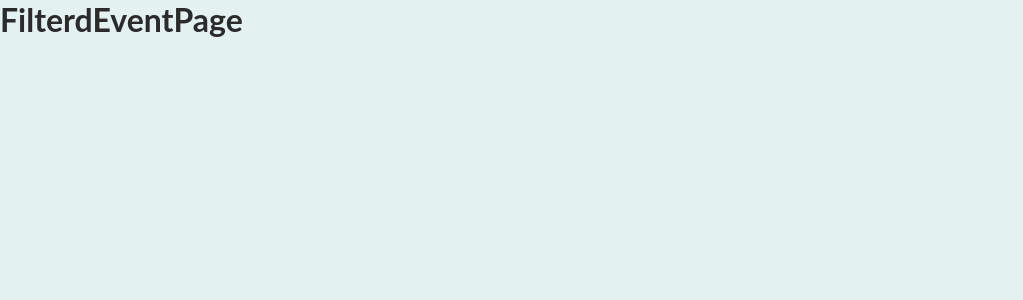
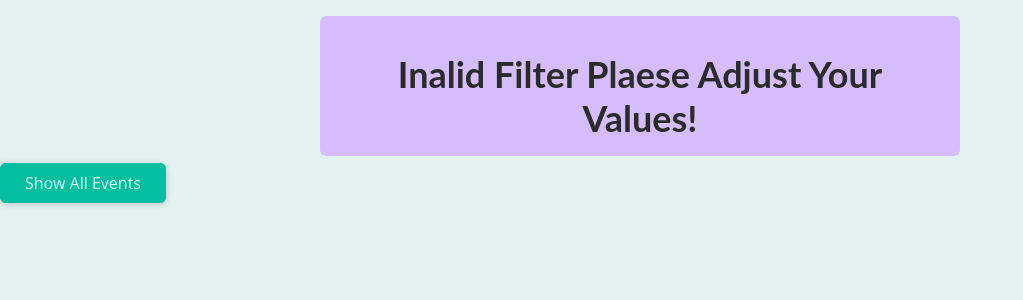
Before and after one commit to Muhmmedmedhat0/my-next, a Next.js app: page /events/e2 in a window 1280 px wide. Shown: the top 300 px of the page, without its empty margins (0-1023 px from the left). Built offline with nearby package versions, Linux system fonts and the light colour scheme.

Commit message:
done Working with File-based Routing

```diff
--- a/components/events/event-search.js
+++ b/components/events/event-search.js
@@ -14,7 +14,7 @@ function EventsSearch(props) {
     props.onSearch(selectedYear, selectedMonth);
   }
   return (
-    <from className={classes.form}>
+    <form className={classes.form}>
       <div className={classes.controls}>
         <div className={classes.control}>
           <label htmlFor="year">Year</label>
@@ -44,7 +44,7 @@ function EventsSearch(props) {
       <Button onClick={submitHandler} type="submit">
         Find Events
       </Button>
-    </from>
+    </form>
   );
 }
 
--- /dev/null
+++ b/components/events/results-title.js
@@ -0,0 +1,20 @@
+import Button from '../ui/button';
+import classes from './results-title.module.css';
+
+function ResultsTitle(props) {
+  const { date } = props;
+
+  const humanReadableDate = new Date(date).toLocaleDateString('en-US', {
+    month: 'long',
+    year: 'numeric',
+  });
+
+  return (
+    <section className={classes.title}>
+      <h1>Events in {humanReadableDate}</h1>
+      <Button link='/events'>Show all events</Button>
+    </section>
+  );
+}
+
+export default ResultsTitle;
--- /dev/null
+++ b/components/events/results-title.module.css
@@ -0,0 +1,6 @@
+.title {
+  margin: 2rem auto;
+  width: 90%;
+  max-width: 40rem;
+  text-align: center;
+}
--- /dev/null
+++ b/components/ui/error-alert.js
@@ -0,0 +1,7 @@
+import classes from './error-alert.module.css';
+
+function ErrorAlert(props) {
+  return <div className={classes.alert}>{props.children}</div>;
+}
+
+export default ErrorAlert;
--- /dev/null
+++ b/components/ui/error-alert.module.css
@@ -0,0 +1,12 @@
+.alert {
+  margin: 1rem auto;
+  padding: 1rem 2rem;
+  width: 90%;
+  max-width: 40rem;
+  background-color: #d5bdfc;
+  color: #38028d;
+  font-weight: bold;
+  font-size: 1.5rem;
+  text-align: center;
+  border-radius: 6px;
+}
--- a/pages/events/[...slug].js
+++ b/pages/events/[...slug].js
@@ -1,10 +1,62 @@
+import { useRouter } from "next/router";
 import React from "react";
+import { getFilteredEvents } from "../../dummy-data";
+import EventList from "../../components/events/event-list";
+import ResultsTitle from "../../components/events/results-title";
+import Button from "../../components/ui/button";
+import ErrorAlert from "../../components/ui/error-alert";
 
 function FilterdEventPage() {
+  const router = useRouter();
+  const filterdData = router.query.slug;
+  if (!filterdData) {
+    return <p className="center">Loading...</p>;
+  }
+  const filterdYear = filterdData[0];
+  const filterdMonth = filterdData[1];
+  const numYear = +filterdYear;
+  const numMonth = +filterdMonth;
+  if (
+    isNaN(numYear) ||
+    isNaN(numMonth) ||
+    numYear > 2030 ||
+    numYear < 2023 ||
+    numMonth > 12 ||
+    numMonth < 1
+  ) {
+    return (
+      <>
+        <ErrorAlert>
+          <h2 className="center">Inalid Filter Plaese Adjust Your Values!</h2>
+        </ErrorAlert>
+        <Button link="/events">Show All Events</Button>
+      </>
+    );
+  }
+  const filterEvents = getFilteredEvents({ year: numYear, month: numMonth });
+
+  if (!filterEvents || !filterEvents.length === 0) {
+    return;
+  }
+  const date = new Date(numYear, numMonth - 1);
   return (
-    <div>
-      <h1>FilterdEventPage</h1>
-    </div>
+    <>
+      {!filterEvents || filterEvents.length === 0 ? (
+        <>
+          <ErrorAlert>
+            <h2 className="center">No Events Found!</h2>
+          </ErrorAlert>
+          <div className="center">
+            <Button link="/events">Show All Events</Button>
+          </div>
+        </>
+      ) : (
+        <>
+          <ResultsTitle date={date} />
+          <EventList items={filterEvents} />
+        </>
+      )}
+    </>
   );
 }
 
--- a/pages/events/[event_id].js
+++ b/pages/events/[event_id].js
@@ -4,6 +4,7 @@ import { getEventById } from "../../dummy-data";
 import EventSummary from "../../components/event-detail/event-summary";
 import EventLogistics from "../../components/event-detail/event-logistics";
 import EventContent from "../../components/event-detail/event-content";
+import ErrorAlert from "../../components/ui/error-alert";
 
 function EventDetailPage() {
   const router = useRouter();
@@ -21,7 +22,9 @@ function EventDetailPage() {
         imageAlt={event.imageAlt}
       />
       <EventContent><p>{event.description}</p></EventContent>
-    </> : <h1 style={{textAlign:"center"}}>No Event Found!</h1>}
+    </> :
+    <ErrorAlert><h1 style={{textAlign:"center"}}>No Event Found!</h1></ErrorAlert>
+    }
 
     </>
   );
--- a/styles/globals.css
+++ b/styles/globals.css
@@ -22,6 +22,6 @@ ul {
   list-style: none;
 }
 .center {
-  margin: 0;
+  margin-top: 20px;
   text-align: center;
 }
```
